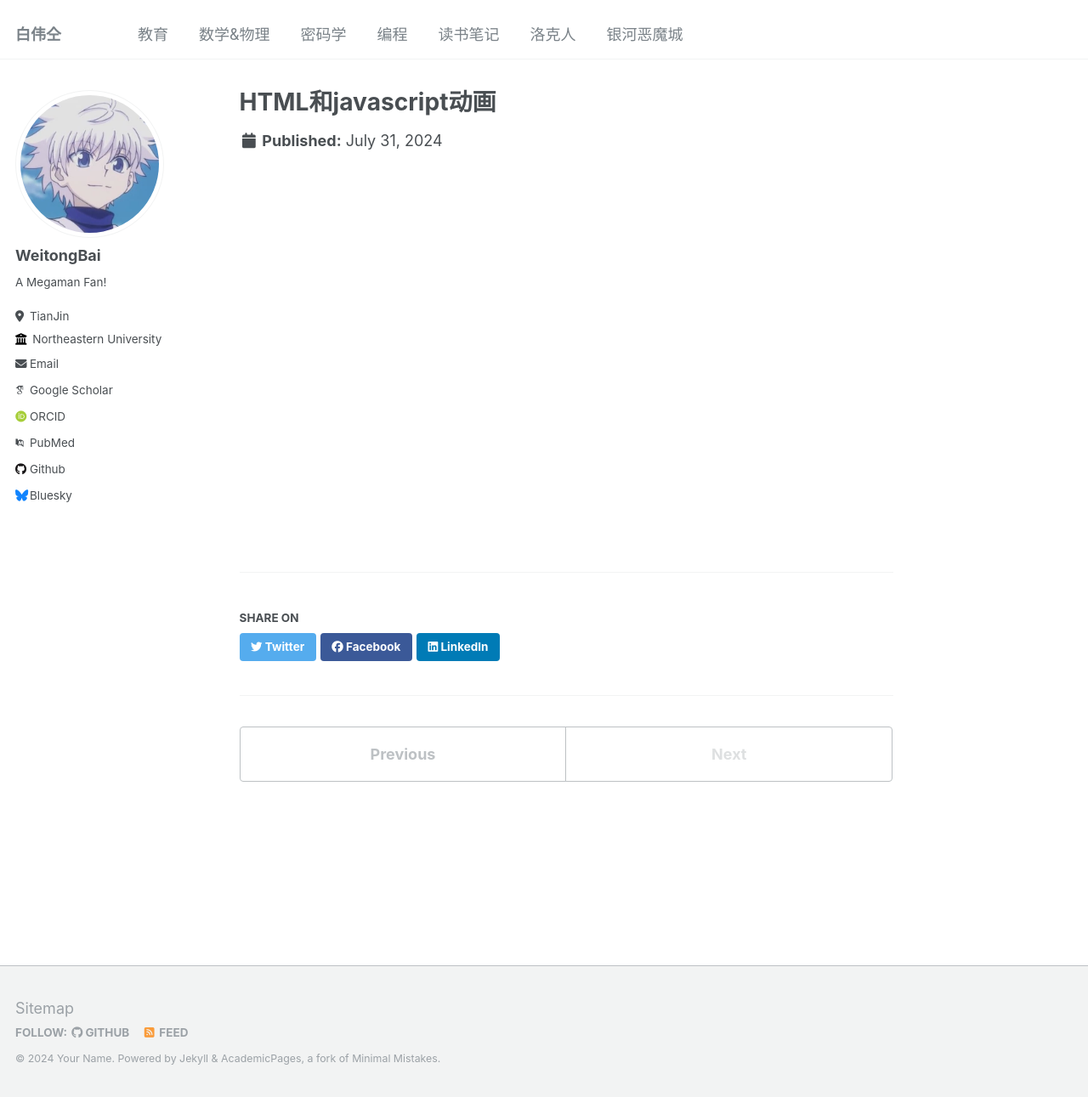
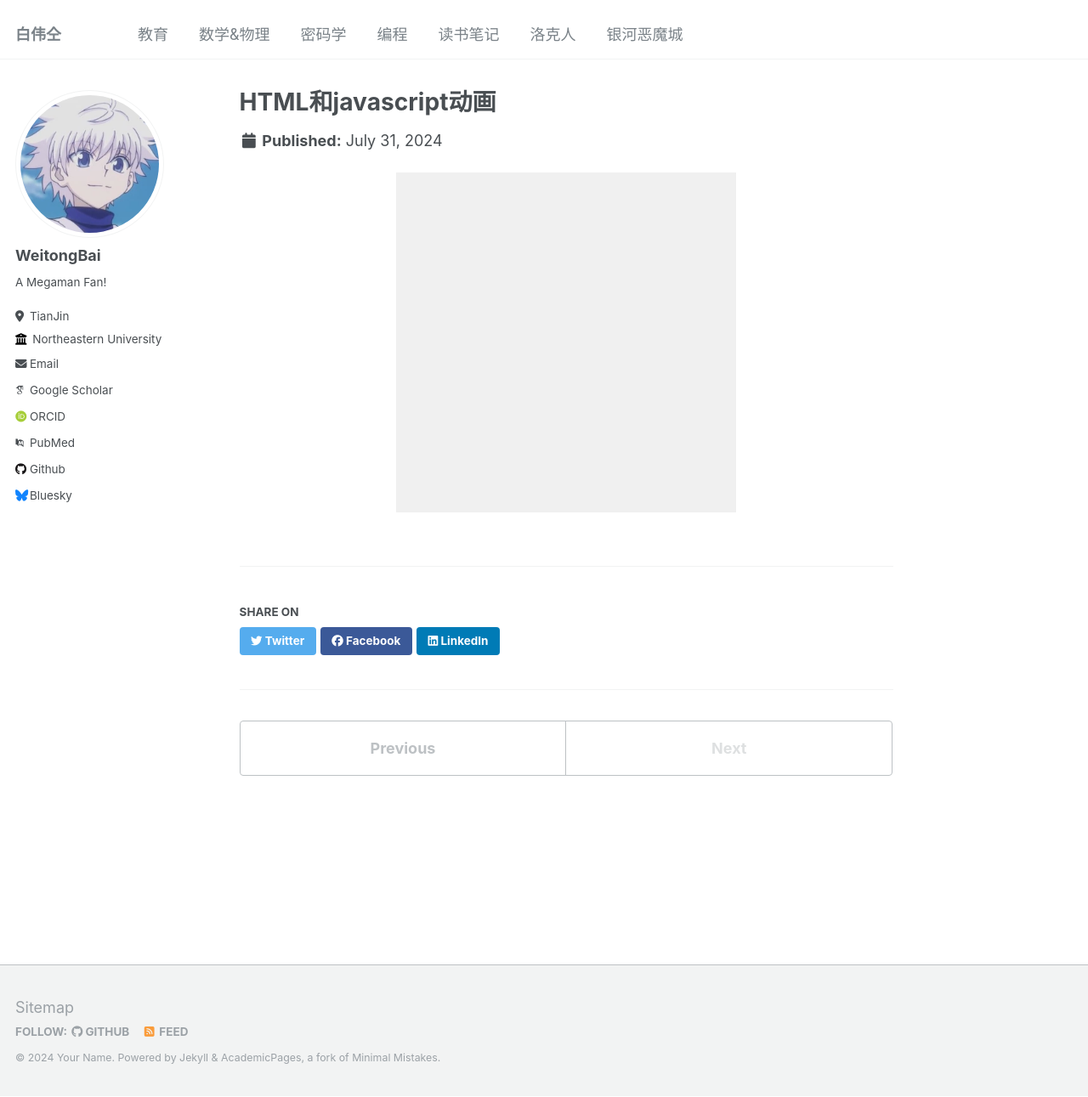
Before and after one commit to python-jiang/python-jiang.github.io, a Jekyll site: the page built from _portfolio/portfolio-5.html, in a window 1280 px wide and 1291 px high. Shown: the whole window at 85% size. Built offline with Jekyll 4.4.1, drawn with Linux system fonts in a browser that asks for light colours; some web fonts are replaced.

Commit message:
单点绕圆心旋转，只留<body>内的内容

```diff
--- a/_portfolio/portfolio-5.html
+++ b/_portfolio/portfolio-5.html
@@ -4,5 +4,20 @@
 collection: portfolio
 ---
 
+<html lang="en">
+<head>
+    <meta charset="UTF-8">
+    <title>Point Orbiting Around a Circle</title>
+    <style>
+  canvas {
+    display: block;
+    margin: auto;
+    background-color: #f0f0f0;
+  }
+</style>
+</head>
+<body>
 <canvas id="myCanvas" width="400" height="400"></canvas>
 <script src="script.js"></script>
+</body>
+</html>
```
